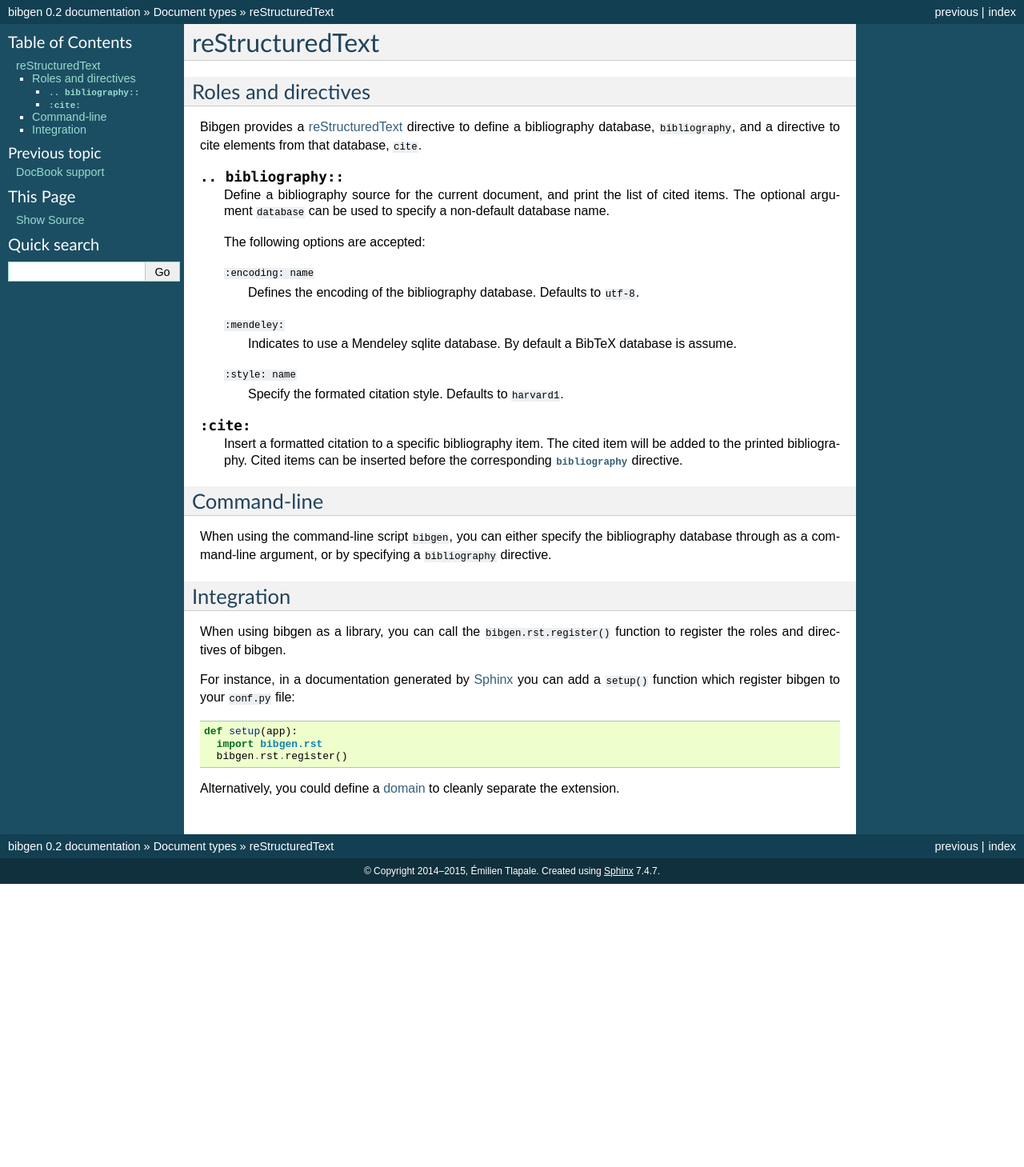
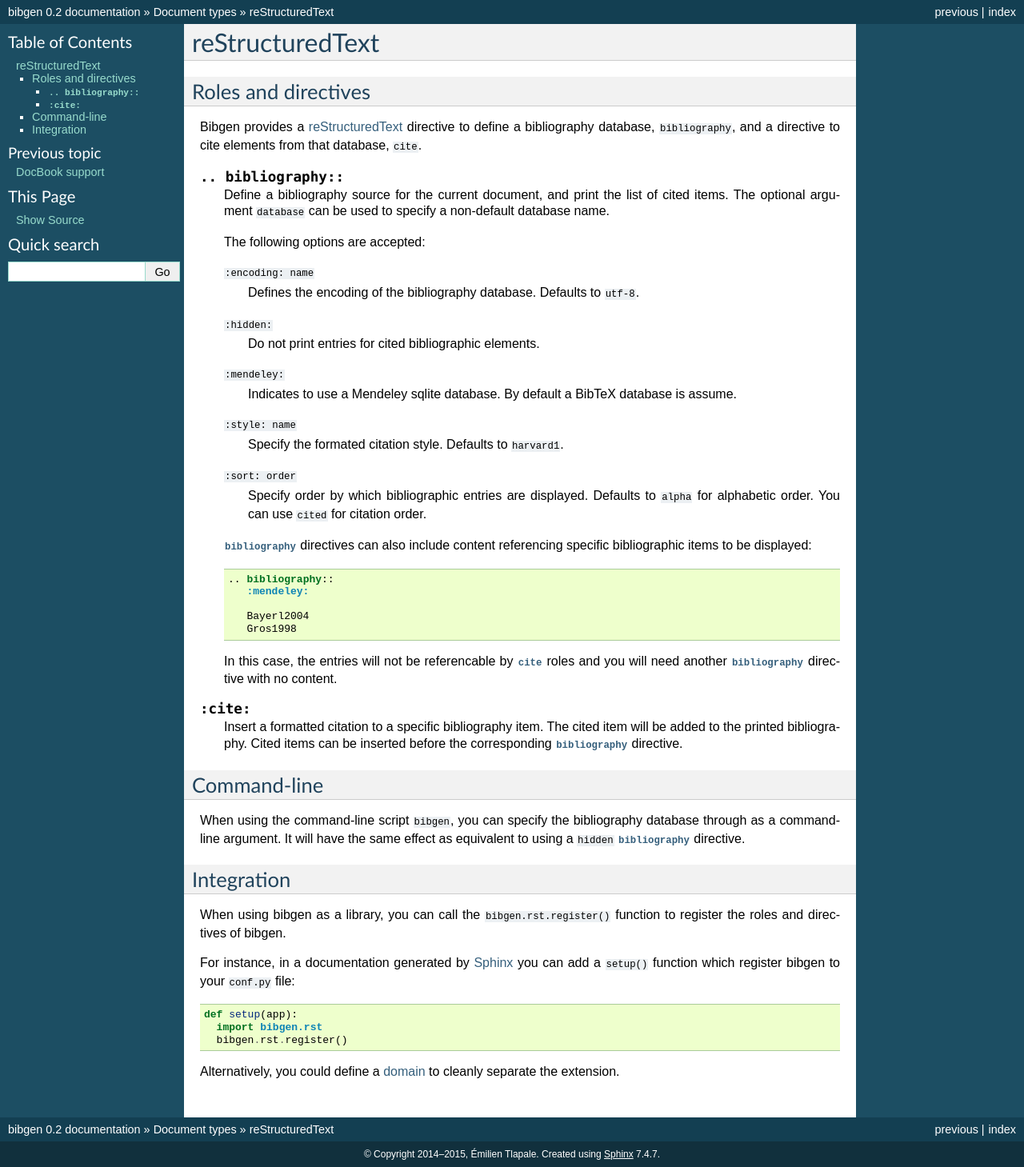
Before and after one commit to etlapale/bibgen, a Sphinx documentation site: the page built from doc/source/rest.rst, in a window 1280 px wide. Shown: the whole page at 80% size. Built offline with Sphinx 7.4.7, drawn with Linux system fonts in a browser that asks for light colours; before the commit the page ends 1105 px from its top, so only the background shows below that.

Commit message:
Bibliography directives with content.

```diff
--- a/doc/source/rest.rst
+++ b/doc/source/rest.rst
@@ -20,12 +20,35 @@ database, ``cite``.
      Defines the encoding of the bibliography database.
      Defaults to ``utf-8``.
 
+   ``:hidden:``
+     Do not print entries for cited bibliographic elements.
+
    ``:mendeley:``
      Indicates to use a Mendeley sqlite database.
      By default a BibTeX database is assume.
 
    ``:style: name``
      Specify the formated citation style. Defaults to ``harvard1``.
+
+   ``:sort: order``
+     Specify order by which bibliographic entries are
+     displayed. Defaults to ``alpha`` for alphabetic order. You can
+     use ``cited`` for citation order.
+
+   :rst:dir:`bibliography` directives can also include content referencing
+   specific bibliographic items to be displayed:
+
+   .. code-block:: rst
+
+      .. bibliography::
+	 :mendeley:
+
+	 Bayerl2004
+	 Gros1998
+
+   In this case, the entries will not be referencable by
+   :rst:role:`cite` roles and you will need another
+   :rst:dir:`bibliography` directive with no content.
 
 .. rst:role:: cite
 
@@ -37,9 +60,10 @@ database, ``cite``.
 Command-line
 ------------
 
-When using the command-line script ``bibgen``, you can either specify
-the bibliography database through as a command-line argument, or by
-specifying a ``bibliography`` directive.
+When using the command-line script ``bibgen``, you can specify the
+bibliography database through as a command-line argument. It will have
+the same effect as equivalent to using a ``hidden``
+:rst:dir:`bibliography` directive.
 
 Integration
 -----------
--- a/examples/example-01.rst
+++ b/examples/example-01.rst
@@ -8,3 +8,9 @@
 
 .. bibliography::
    :mendeley:
+
+.. bibliography::
+   :mendeley:
+
+   Albright1984
+   Gros1998
```
Also changed, not shown: 1 other file.
